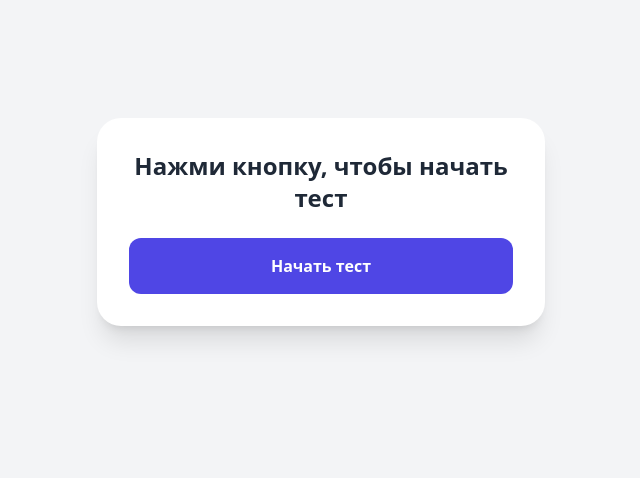
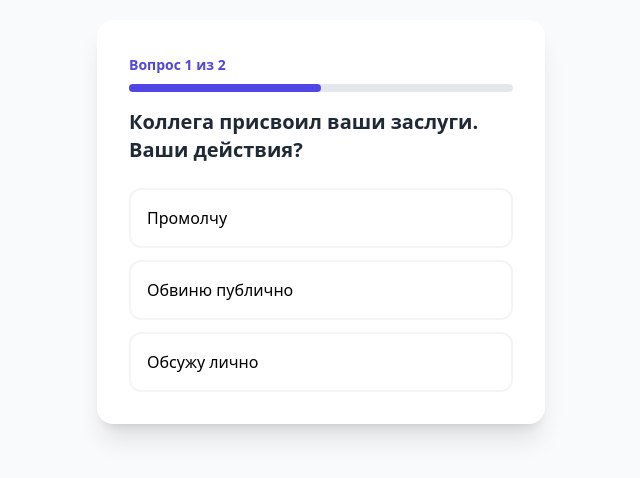
Before and after one commit to yanafedorenko05-cmd/EQ-test, a plain HTML site: page index.html in a window 1280 px wide. Shown: the part 178-656 px from the top of the page, without its empty margins (319-959 px from the left). Drawn offline with nearby package versions, Linux system fonts and the light colour scheme.

Commit message:
index.html

```diff
--- a/index.html
+++ b/index.html
@@ -3,53 +3,94 @@
 <head>
     <meta charset="UTF-8">
     <meta name="viewport" content="width=device-width, initial-scale=1.0">
-    <title>Тест на EQ</title>
+    <title>EQ Тест</title>
     <script src="https://cdn.tailwindcss.com"></script>
+    <style>
+        .option-btn:hover { transform: translateY(-2px); transition: all 0.2s; }
+    </style>
 </head>
-<body class="bg-gray-100 flex items-center justify-center min-h-screen p-6">
-    <div class="bg-white p-8 rounded-3xl shadow-xl max-w-md w-full text-center">
-        <div id="quiz-box">
-            <h1 id="question" class="text-2xl font-bold mb-6 text-gray-800">Нажми кнопку, чтобы начать тест</h1>
-            <div id="answers" class="space-y-3">
-                <button onclick="startTest()" class="w-full bg-indigo-600 text-white py-4 rounded-xl font-bold hover:bg-indigo-700 transition-all">Начать тест</button>
+<body class="bg-slate-50 flex items-center justify-center min-h-screen">
+    <div id="app" class="bg-white p-8 rounded-2xl shadow-xl w-full max-w-md">
+        <div id="quiz-container">
+            <div class="mb-4">
+                <span id="progress-text" class="text-sm font-semibold text-indigo-600">Вопрос 1 из 5</span>
+                <div class="w-full bg-gray-200 h-2 rounded-full mt-2">
+                    <div id="progress-bar" class="bg-indigo-600 h-2 rounded-full" style="width: 20%"></div>
+                </div>
             </div>
+
+            <h2 id="question" class="text-xl font-bold text-gray-800 mb-6">Загрузка вопроса...</h2>
+
+            <div id="options" class="space-y-3">
+                </div>
+        </div>
+
+        <div id="result-container" class="hidden text-center">
+            <h2 class="text-2xl font-bold text-gray-800 mb-4">Тест завершен!</h2>
+            <p id="result-text" class="text-gray-600 mb-6 font-medium"></p>
+            <button onclick="location.reload()" class="bg-indigo-600 text-white px-6 py-2 rounded-lg hover:bg-indigo-700">Пройти заново</button>
         </div>
     </div>
 
     <script>
         const questions = [
-            { q: "Коллега присвоил ваши заслуги. Что сделаете?", a: ["Промолчу", "Скандал", "Обсужу лично"] },
-            { q: "Друг хвастается успехом, когда вам плохо:", a: ["Уйду", "Сделаю вид, что рад", "Скажу правду"] },
-            { q: "На вас накричали просто так:", a: ["Кричу в ответ", "Обижаюсь", "Выясняю причину"] }
+            { q: "Коллега присвоил ваши заслуги. Ваши действия?", options: ["Промолчу", "Обвиню публично", "Обсужу лично"], points: [1, 2, 3] },
+            { q: "Друг хвастается успехом, когда вам плохо. Вы:", options: ["Уйду", "Притворюсь радостным", "Честно скажу о чувствах"], points: [1, 2, 3] },
+            // Можно добавить остальные вопросы...
         ];
-        let current = 0;
 
-        function startTest() {
-            render();
-        }
+        let currentStep = 0;
+        let totalScore = 0;
+        let userAnswers = [];
 
-        function render() {
-            const item = questions[current];
-            document.getElementById('question').innerText = item.q;
-            const container = document.getElementById('answers');
-            container.innerHTML = '';
+        function showQuestion() {
+            const q = questions[currentStep];
+            document.getElementById('question').innerText = q.q;
+            document.getElementById('progress-text').innerText = `Вопрос ${currentStep + 1} из ${questions.length}`;
+            document.getElementById('progress-bar').style.width = `${((currentStep + 1) / questions.length) * 100}%`;
 
-            item.a.forEach(text => {
+            const optionsDiv = document.getElementById('options');
+            optionsDiv.innerHTML = '';
+            q.options.forEach((opt, i) => {
                 const btn = document.createElement('button');
-                btn.className = "w-full border-2 border-gray-200 p-4 rounded-xl hover:border-indigo-500 hover:bg-indigo-50 font-medium transition-all";
-                btn.innerText = text;
-                btn.onclick = () => {
-                    if (++current < questions.length) render();
-                    else finish();
-                };
-                container.appendChild(btn);
+                btn.className = "option-btn w-full text-left p-4 border-2 border-gray-100 rounded-xl hover:border-indigo-500 hover:bg-indigo-50 font-medium";
+                btn.innerText = opt;
+                btn.onclick = () => handleAnswer(q.points[i], opt);
+                optionsDiv.appendChild(btn);
             });
         }
 
-        function finish() {
-            document.getElementById('question').innerText = "Тест пройден!";
-            document.getElementById('answers').innerHTML = "<p class='text-green-600 font-bold'>Вы молодец! Ваш EQ в порядке. 🎉</p>";
+        function handleAnswer(point, text) {
+            totalScore += point;
+            userAnswers.push({ question: questions[currentStep].q, answer: text });
+
+            if (currentStep < questions.length - 1) {
+                currentStep++;
+                showQuestion();
+            } else {
+                saveAndShowResults();
+            }
         }
+
+        async function saveAndShowResults() {
+            document.getElementById('quiz-container').classList.add('hidden');
+            document.getElementById('result-container').classList.remove('hidden');
+
+            const resultMsg = totalScore > 12 ? "У вас высокий EQ!" : "Ваш EQ в норме, есть куда расти.";
+            document.getElementById('result-text').innerText = resultMsg;
+
+            // ДАННЫЕ ДЛЯ СОХРАНЕНИЯ
+            const dataToSave = {
+                score: totalScore,
+                answers: userAnswers,
+                date: new Date().toISOString()
+            };
+
+            console.log("Данные для отправки в БД:", dataToSave);
+            // Сюда вставляется fetch() для отправки на сервер
+        }
+
+        showQuestion();
     </script>
 </body>
 </html>
```
